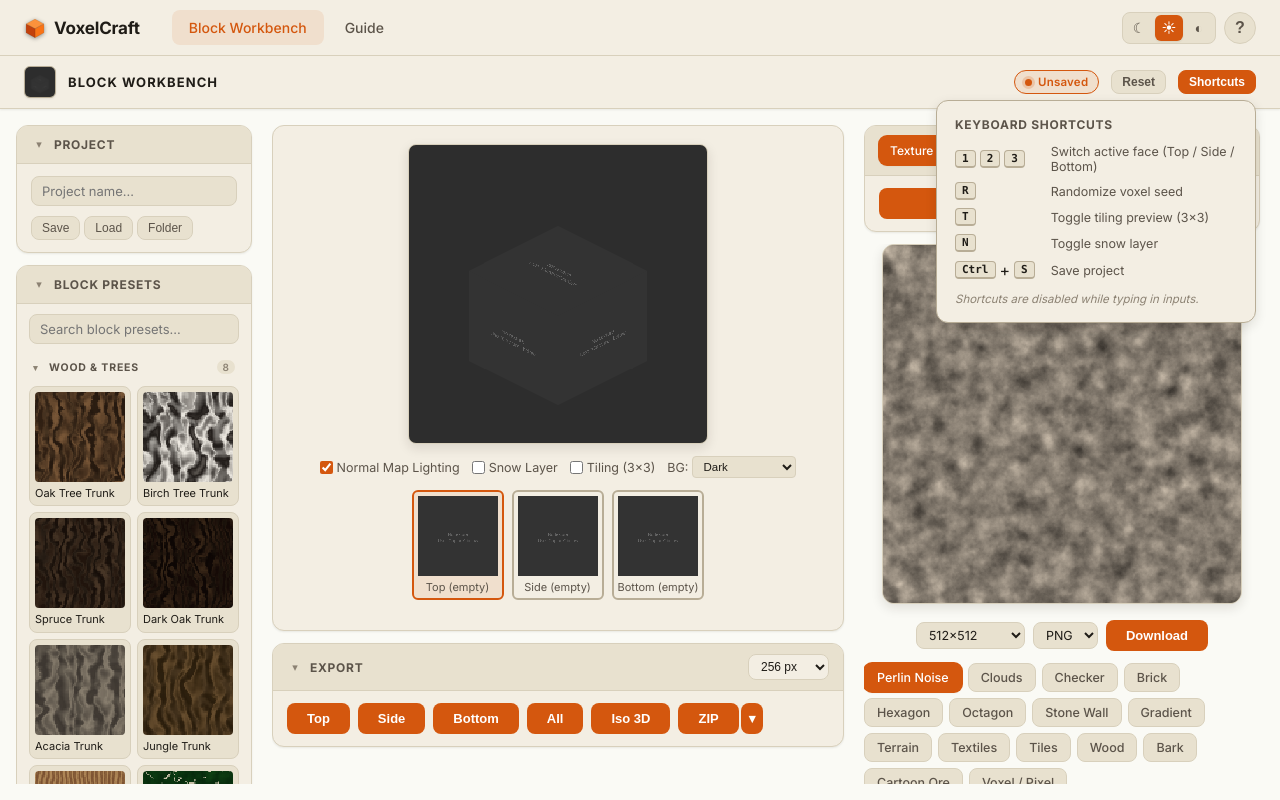
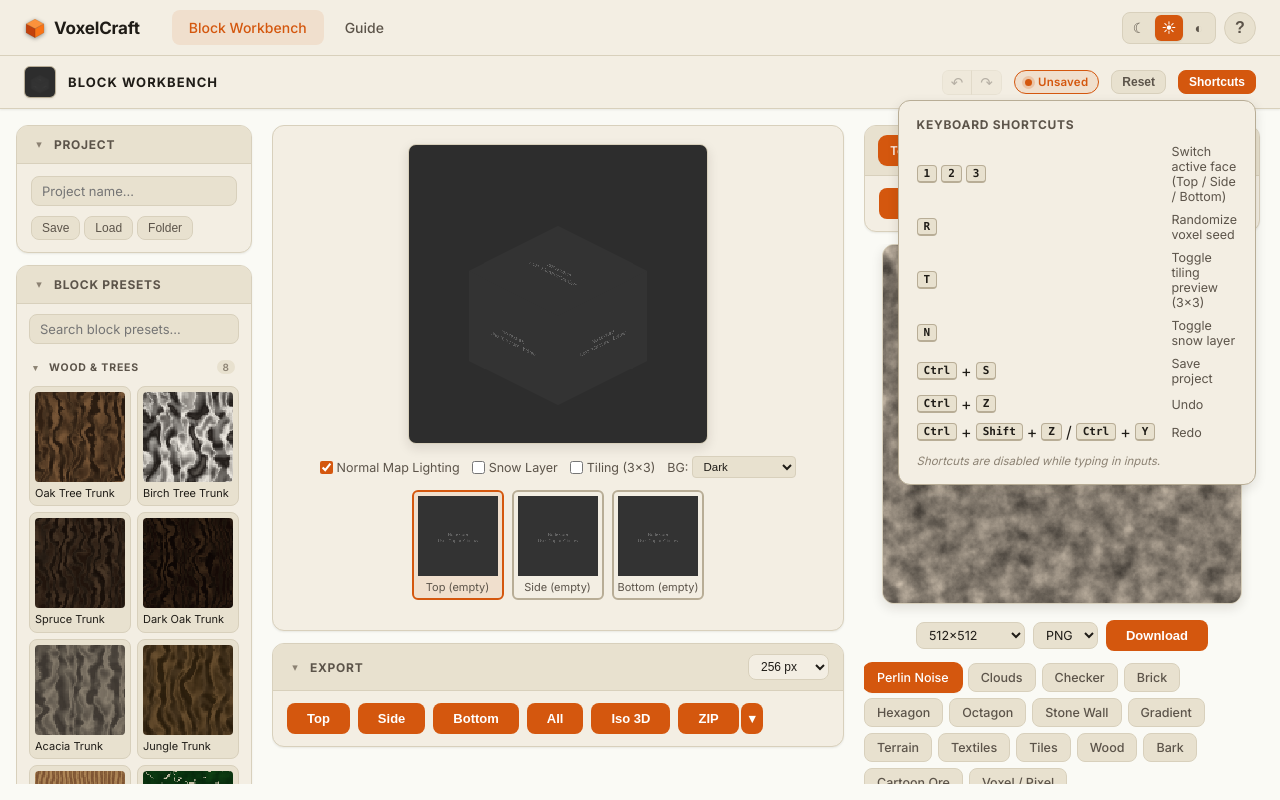
Before and after one commit to peterharmazinski/voxel-craft, a React (Vite) app: page / in a window 1280 px wide. Both pictures are taken after a click on the button "Shortcuts". Built offline with nearby package versions, Linux system fonts and the light colour scheme.

Commit message:
Add undo/redo for workbench edits (Ctrl+Z / Ctrl+Shift+Z) and a toolbar control group
Co-authored-by: Cursor <cursoragent@cursor.com>

```diff
--- a/src/App.css
+++ b/src/App.css
@@ -1277,6 +1277,36 @@ input[type='range'] {
   font-weight: 600;
 }
 
+.workbench-toolbar-undo {
+  display: inline-flex;
+  align-items: stretch;
+  gap: 0;
+  border-radius: 6px;
+  overflow: hidden;
+}
+
+.workbench-toolbar-undo-btn {
+  /* Glyphs need slightly more vertical room and a fixed width to keep
+     the two arrows visually balanced regardless of font hinting. */
+  min-width: 30px;
+  padding-inline: 8px;
+  font-size: 15px;
+  line-height: 1;
+  border-radius: 0;
+}
+
+.workbench-toolbar-undo-btn + .workbench-toolbar-undo-btn {
+  margin-left: -1px;
+}
+
+.workbench-toolbar-undo-btn:first-child { border-top-left-radius: 6px; border-bottom-left-radius: 6px; }
+.workbench-toolbar-undo-btn:last-child { border-top-right-radius: 6px; border-bottom-right-radius: 6px; }
+
+.workbench-toolbar-undo-btn:disabled {
+  opacity: 0.4;
+  cursor: not-allowed;
+}
+
 .workbench-toolbar-reset {
   font-weight: 600;
   /* Slightly muted by default so it doesn't compete with the save pill,
--- a/src/pages/BlockWorkbench.tsx
+++ b/src/pages/BlockWorkbench.tsx
@@ -1771,12 +1771,123 @@ export default function BlockWorkbench() {
       vxRenderStyle, vxSideMode, vxSideSplitPos, vxTransitionPattern, vxTransitionNoise,
       snowEnabled, snowDepth, snowColor1, snowColor2, snowSeed]);
 
+  // ─────────────────────────────────────────────────────────────────────
+  //   Undo / Redo
+  // ─────────────────────────────────────────────────────────────────────
+
+  type Snapshot = {
+    projectName: string;
+    topImg: string | null; sideImg: string | null; bottomImg: string | null;
+    topConfig: FaceTextureConfig | null; sideConfig: FaceTextureConfig | null; bottomConfig: FaceTextureConfig | null;
+    vxTopFace: VoxelBlockFace; vxSideFace: VoxelBlockFace; vxBottomFace: VoxelBlockFace; vxSideTopFace: VoxelBlockFace;
+    vxResolution: number; vxSeed: number; vxRenderStyle: VoxelRenderStyle;
+    vxSideMode: VoxelBlockSideMode; vxSideSplitPos: number;
+    vxTransitionPattern: SideTransitionPattern; vxTransitionNoise: number;
+    snowEnabled: boolean; snowDepth: number; snowColor1: string; snowColor2: string; snowSeed: number;
+    activePresetKey: string; activeVxPresetKey: string;
+  };
+
+  const HISTORY_LIMIT = 30;
+  const historyRef = useRef<Snapshot[]>([]);
+  const [historyPos, setHistoryPos] = useState(-1);
+  const suppressHistoryRef = useRef(false);
+
+  const captureSnapshot = useCallback((): Snapshot => ({
+    projectName,
+    topImg, sideImg, bottomImg,
+    topConfig, sideConfig, bottomConfig,
+    vxTopFace, vxSideFace, vxBottomFace, vxSideTopFace,
+    vxResolution, vxSeed, vxRenderStyle,
+    vxSideMode, vxSideSplitPos,
+    vxTransitionPattern, vxTransitionNoise,
+    snowEnabled, snowDepth, snowColor1, snowColor2, snowSeed,
+    activePresetKey, activeVxPresetKey,
+  }), [projectName, topImg, sideImg, bottomImg, topConfig, sideConfig, bottomConfig,
+      vxTopFace, vxSideFace, vxBottomFace, vxSideTopFace, vxResolution, vxSeed, vxRenderStyle,
+      vxSideMode, vxSideSplitPos, vxTransitionPattern, vxTransitionNoise,
+      snowEnabled, snowDepth, snowColor1, snowColor2, snowSeed,
+      activePresetKey, activeVxPresetKey]);
+
+  // Apply a snapshot back into all the relevant state slots. Suppression
+  // refs prevent the dirty/voxel-render effects from clobbering the
+  // restored faces while React is flushing this state batch.
+  const applySnapshot = useCallback((snap: Snapshot) => {
+    suppressHistoryRef.current = true;
+    suppressVoxelRenderRef.current = true;
+    setProjectName(snap.projectName);
+    setTopImg(snap.topImg); setSideImg(snap.sideImg); setBottomImg(snap.bottomImg);
+    setTopConfig(snap.topConfig); setSideConfig(snap.sideConfig); setBottomConfig(snap.bottomConfig);
+    setVxTopFace(snap.vxTopFace); setVxSideFace(snap.vxSideFace); setVxBottomFace(snap.vxBottomFace); setVxSideTopFace(snap.vxSideTopFace);
+    setVxResolution(snap.vxResolution); setVxSeed(snap.vxSeed); setVxRenderStyle(snap.vxRenderStyle);
+    setVxSideMode(snap.vxSideMode); setVxSideSplitPos(snap.vxSideSplitPos);
+    setVxTransitionPattern(snap.vxTransitionPattern); setVxTransitionNoise(snap.vxTransitionNoise);
+    setSnowEnabled(snap.snowEnabled); setSnowDepth(snap.snowDepth);
+    setSnowColor1(snap.snowColor1); setSnowColor2(snap.snowColor2); setSnowSeed(snap.snowSeed);
+    setActivePresetKey(snap.activePresetKey); setActiveVxPresetKey(snap.activeVxPresetKey);
+  }, [setProjectName, setTopImg, setSideImg, setBottomImg, setTopConfig, setSideConfig, setBottomConfig,
+      setVxTopFace, setVxSideFace, setVxBottomFace, setVxSideTopFace,
+      setVxResolution, setVxSeed, setVxRenderStyle, setVxSideMode, setVxSideSplitPos,
+      setVxTransitionPattern, setVxTransitionNoise,
+      setSnowEnabled, setSnowDepth, setSnowColor1, setSnowColor2, setSnowSeed,
+      setActivePresetKey, setActiveVxPresetKey]);
+
+  // Push a snapshot on every meaningful state change, debounced so a
+  // slider drag doesn't flood the history with one entry per frame.
+  // The first run primes history[0] with the mounted state so an undo
+  // from the user's first edit goes back to where they started.
+  useEffect(() => {
+    if (suppressHistoryRef.current) {
+      // The change came from undo/redo applying a snapshot — don't
+      // re-push it on top of itself.
+      suppressHistoryRef.current = false;
+      return;
+    }
+    const id = window.setTimeout(() => {
+      const snap = captureSnapshot();
+      const list = historyRef.current;
+      const cur = historyPos >= 0 ? list[historyPos] : null;
+      if (cur && JSON.stringify(cur) === JSON.stringify(snap)) return;
+      // Drop any redo-future when the user starts a new branch.
+      const truncated = list.slice(0, historyPos + 1);
+      truncated.push(snap);
+      while (truncated.length > HISTORY_LIMIT) truncated.shift();
+      historyRef.current = truncated;
+      setHistoryPos(truncated.length - 1);
+    }, 350);
+    return () => window.clearTimeout(id);
+  }, [captureSnapshot, historyPos]);
+
+  const canUndo = historyPos > 0;
+  const canRedo = historyPos >= 0 && historyPos < historyRef.current.length - 1;
+
+  const undo = useCallback(() => {
+    if (!canUndo) return;
+    const newPos = historyPos - 1;
+    applySnapshot(historyRef.current[newPos]);
+    setHistoryPos(newPos);
+  }, [canUndo, historyPos, applySnapshot]);
+
+  const redo = useCallback(() => {
+    if (!canRedo) return;
+    const newPos = historyPos + 1;
+    applySnapshot(historyRef.current[newPos]);
+    setHistoryPos(newPos);
+  }, [canRedo, historyPos, applySnapshot]);
+
   useEffect(() => {
     const handler = (e: KeyboardEvent) => {
       // Escape always dismisses transient overlays, even when focus is in an input.
       if (e.key === 'Escape') {
         if (showShortcuts) { setShowShortcuts(false); return; }
         if (zipOptionsOpen) { setZipOptionsOpen(false); return; }
+      }
+      // Undo/Redo work from anywhere, including text inputs — matches
+      // every other app's expectations. Ctrl/Cmd+Z for undo,
+      // Ctrl/Cmd+Shift+Z (or Ctrl+Y on Windows) for redo.
+      if ((e.ctrlKey || e.metaKey) && !e.altKey) {
+        const k = e.key.toLowerCase();
+        if (k === 'z' && !e.shiftKey) { e.preventDefault(); undo(); return; }
+        if ((k === 'z' && e.shiftKey) || k === 'y') { e.preventDefault(); redo(); return; }
       }
       const tag = (e.target as HTMLElement)?.tagName;
       if (tag === 'INPUT' || tag === 'SELECT' || tag === 'TEXTAREA') return;
@@ -1790,7 +1901,7 @@ export default function BlockWorkbench() {
     };
     window.addEventListener('keydown', handler);
     return () => window.removeEventListener('keydown', handler);
-  }, [setActiveFace, setVxSeed, setTilingPreview, setSnowEnabled, handleSaveProject, showShortcuts, zipOptionsOpen, setZipOptionsOpen]);
+  }, [setActiveFace, setVxSeed, setTilingPreview, setSnowEnabled, handleSaveProject, showShortcuts, zipOptionsOpen, setZipOptionsOpen, undo, redo]);
 
   const activePresetLabel =
     editorMode === 'voxel'
@@ -1818,6 +1929,24 @@ export default function BlockWorkbench() {
           )}
         </div>
         <div className="workbench-toolbar-right">
+          <div className="workbench-toolbar-undo" role="group" aria-label="History">
+            <button
+              type="button"
+              className="btn-small workbench-toolbar-undo-btn"
+              onClick={undo}
+              disabled={!canUndo}
+              title="Undo (Ctrl+Z)"
+              aria-label="Undo"
+            >↶</button>
+            <button
+              type="button"
+              className="btn-small workbench-toolbar-undo-btn"
+              onClick={redo}
+              disabled={!canRedo}
+              title="Redo (Ctrl+Shift+Z or Ctrl+Y)"
+              aria-label="Redo"
+            >↷</button>
+          </div>
           <span className={`workbench-toolbar-status ${dirty ? 'dirty' : 'saved'}`} title={dirty ? 'Unsaved changes — press Ctrl+S to save' : 'All changes saved'}>
             <span className="workbench-toolbar-dot" />
             {dirty ? 'Unsaved' : 'Saved'}
@@ -1853,6 +1982,10 @@ export default function BlockWorkbench() {
                     <dd>Toggle snow layer</dd>
                     <dt><kbd>Ctrl</kbd>+<kbd>S</kbd></dt>
                     <dd>Save project</dd>
+                    <dt><kbd>Ctrl</kbd>+<kbd>Z</kbd></dt>
+                    <dd>Undo</dd>
+                    <dt><kbd>Ctrl</kbd>+<kbd>Shift</kbd>+<kbd>Z</kbd> / <kbd>Ctrl</kbd>+<kbd>Y</kbd></dt>
+                    <dd>Redo</dd>
                   </dl>
                   <p className="workbench-toolbar-popover-note">Shortcuts are disabled while typing in inputs.</p>
                 </div>
```
